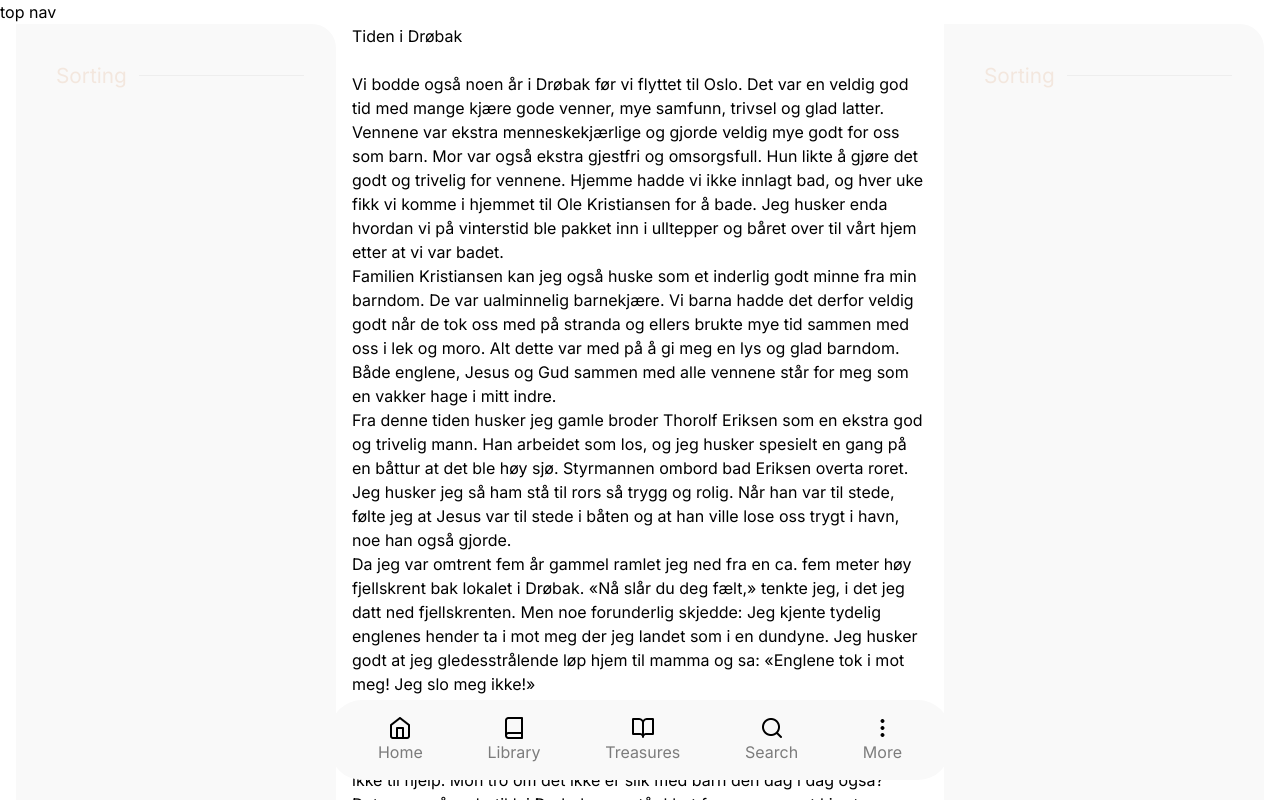
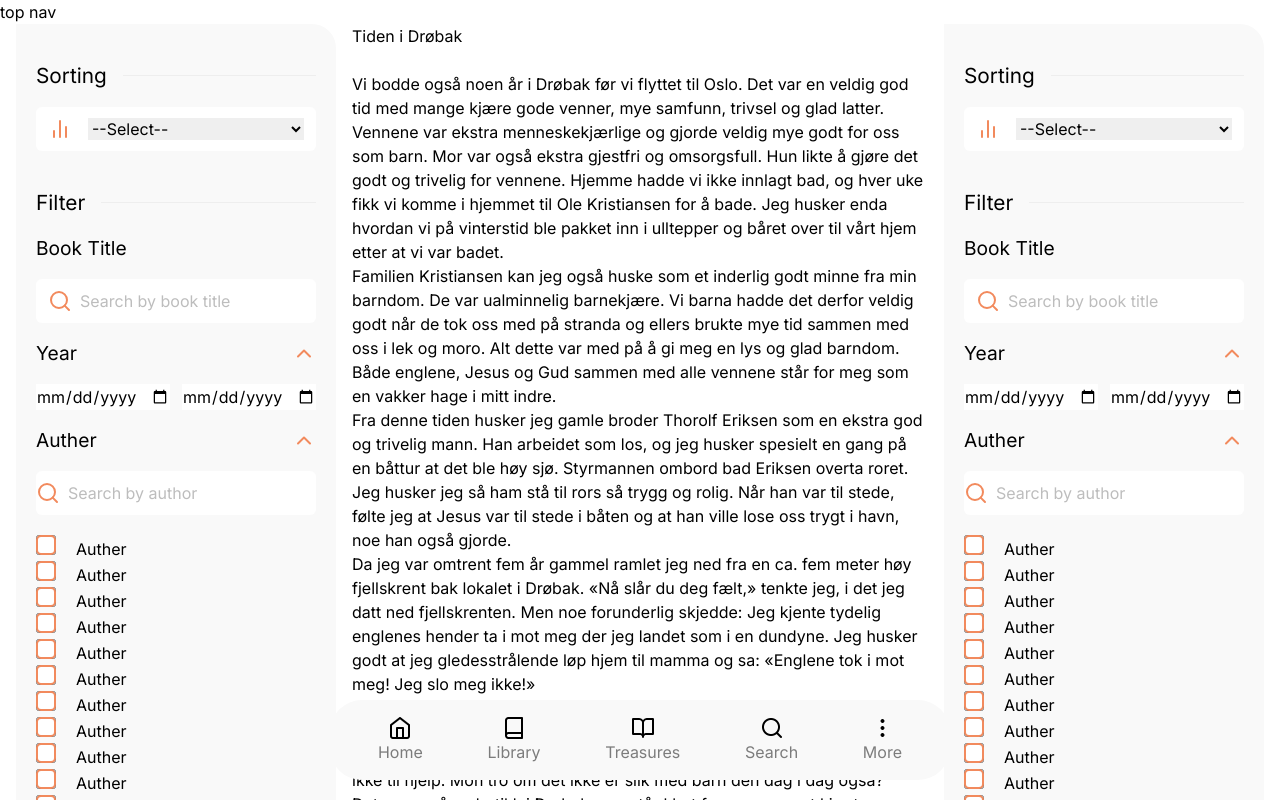
Before and after one commit to besiw/ssf-nextjs-app, a Next.js app: page /en in a window 1280 px wide. Built offline with nearby package versions, Linux system fonts and the light colour scheme.

Commit message:
update file name

```diff
--- a/app/[locale]/books/widgets/FilterSide.tsx
+++ b/app/[locale]/books/widgets/FilterSide.tsx
@@ -1,7 +1,13 @@
 'use client';
 
 import { useForm } from 'react-hook-form';
+import barChart from '@/assets/svg/chartbar-outline-PrimaryColor.svg';
+import sreach from '@/assets/svg/search-outline-PrimaryColor.svg';
+import chevronUp from '@/assets/svg/chevronUp-outline-PrimaryColor.svg';
+import  './Sidebar/Sidebar.css';
 
+import Image from 'next/image';
+import SidebarTitle from './Sidebar/SidebarTitle';
 export default function Sidebar() {
 	const {
 		formState: { errors },
@@ -9,15 +15,126 @@ export default function Sidebar() {
 	const onSubmit = (data) => console.log(data);
 
 	return (
-		<form className="">
-			<div className=" ml-5 mr-3">
-				<div className="flex text-13 mt-2 mb-4 pt-7 px-5 text-white-warm ">
-					Sorting
-					<div className="flex w-full items-center pl-3">
-						<hr className="w-full" />
+		<form className="px-5 text-start test">
+				<SidebarTitle title="Sorting"/>
+				<div className="flex bg-white h-11 items-center rounded-md px-3 py-2">
+						<Image className='barChart' src={barChart} alt={'barChart'}/>
+						<select
+							className="w-full ml-4 outline-none"
+						>
+							<option selected>--Select--</option>
+							<option value="">One</option>
+							<option value="">Two</option>
+							<option value="">Three</option>
+							<option value="">Four</option>
+							<option value="">Five</option>
+							<option value="">Six</option>
+							<option value="">Seven</option>
+							<option value="">Eight</option>
+							<option value="">Nine</option>
+							<option value="">Ten</option>
+						</select>
+				</div>
+				<SidebarTitle title="Filter"/>
+				<div className=" text-sm ">Book Title</div>
+				<div className="flex h-11 items-center bg-white my-4 px-3 rounded-md">
+					<Image className='sreach' src={sreach} alt={'sreach'}/>
+					<input
+						className="outline-none w-full ml-2"
+						type="text"
+						value=""
+						placeholder="Search by book title"
+					/>
+				</div>
+				<div className=" text-sm mb-4 flex justify-between">
+					Year
+					<Image className='chevronUp' src={chevronUp} alt={'chevronUp'}/>
+				</div>
+				<div className="flex">
+					<input
+						className="w-1/2 mr-3"
+						type="date"
+						id="time"
+						min="1995-01-01"
+						max="2060-01-06"
+					/>
+					<input
+						className="w-1/2"
+						type="date"
+						id="time"
+						min="1995-01-01"
+						max="2060-01-06"
+					/>
+				</div>
+				<div className=" text-sm my-4 flex justify-between">
+					Auther
+					<Image className='chevronUp' src={chevronUp} alt={'chevronUp'}/>
+				</div>
+				<div className="flex h-11 items-center bg-white mb-5 rounded-md">
+					<Image className='search' src={sreach} alt={'sreach'}/>
+					<input
+						className="outline-none w-full ml-2"
+						type="text"
+						value=""
+						placeholder="Search by author"
+					/>
+				</div>
+				<div className="filter w-full overflow-y-scroll h-272 flex items-start flex-col">
+					<div>
+						<input type="checkbox" className="mr-5" />
+						Auther
+						<br />
+					</div>
+					<div>
+						<input type="checkbox" className="mr-5" />
+						Auther
+						<br />
+					</div><div>
+						<input type="checkbox" className="mr-5" />
+						Auther
+						<br />
+					</div><div>
+						<input type="checkbox" className="mr-5" />
+						Auther
+						<br />
+					</div><div>
+						<input type="checkbox" className="mr-5" />
+						Auther
+						<br />
+					</div><div>
+						<input type="checkbox" className="mr-5" />
+						Auther
+						<br />
+					</div><div>
+						<input type="checkbox" className="mr-5" />
+						Auther
+						<br />
+					</div><div>
+						<input type="checkbox" className="mr-5" />
+						Auther
+						<br />
+					</div><div>
+						<input type="checkbox" className="mr-5" />
+						Auther
+						<br />
+					</div><div>
+						<input type="checkbox" className="mr-5" />
+						Auther
+						<br />
+					</div><div>
+						<input type="checkbox" className="mr-5" />
+						Auther
+						<br />
+					</div><div>
+						<input type="checkbox" className="mr-5" />
+						Auther
+						<br />
+					</div><div>
+						<input type="checkbox" className="mr-5" />
+						Auther
+						<br />
 					</div>
 				</div>
-			</div>
 		</form>
 	);
 }
--- /dev/null
+++ b/app/[locale]/books/widgets/Sidebar/Sidebar.css
@@ -0,0 +1,34 @@
+
+.filter input[type='checkbox'] {
+	cursor: pointer;
+	position: relative;
+	width: 20px;
+	height: 20px;
+	font-size: 14px;
+	border: 2px solid #f28a5d;
+	border-radius: 5px;
+}
+
+.filter input[type='checkbox']::after {
+	position: absolute;
+	top: 0;
+	background-color: #fff;
+	color: #fff;
+	width: 20px;
+	height: 20px;
+	border: 2px solid #f28a5d;
+	border-radius: 5px;
+
+	display: inline-block;
+	visibility: visible;
+	text-align: center;
+	content: '';
+}
+
+.filter input[type='checkbox']:checked::after {
+	content: url(../../../../../assets/svg/check-outline-white.svg);
+	background-color: #f28a5d;
+	font-size: 12px;
+	font-weight: bold;
+}
+/*vector*/
--- /dev/null
+++ b/app/[locale]/books/widgets/Sidebar/SidebarTitle.tsx
@@ -0,0 +1,18 @@
+import { contentData } from '@/app/mockData.js/bookContent';
+
+type BlocklistProps = {
+	title?:string
+}
+const BlockList:React.FC<BlocklistProps> = ({title})=> {
+	return (
+		<>
+			<div className="flex text-13 mt-2 mb-4 pt-7 dark:text-white-warm ">
+					{title}
+					<div className="flex w-full items-center pl-4">
+						<hr className="w-full" />
+					</div>
+				</div>
+		</>
+	);
+}
+export default BlockList
```
Also changed, not shown: app/[locale]/books/widgets/Sidebar/Sidebar.module.css (deleted, +0 -33 lines), assets/svg/check-outline-white.svg (added), assets/svg/checkbox-outline-PrimaryColor2.svg.
